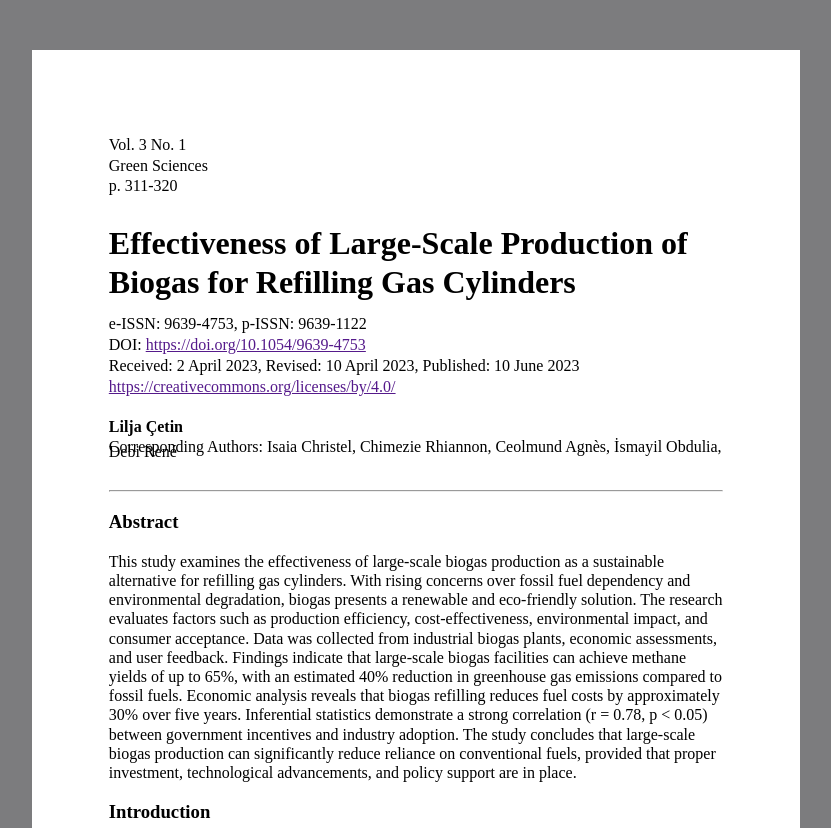
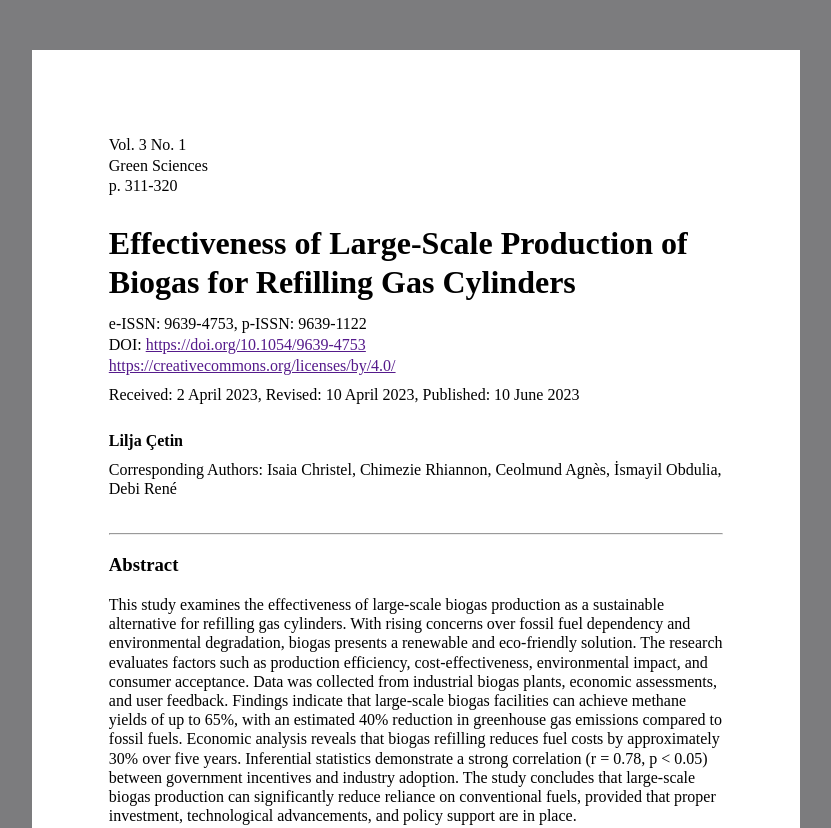
Before and after one commit to StainlessForks/researchcat, a plain HTML site: page Effectiveness of Large-Scale Production of Biogas for Refilling Gas Cylinders.html in a window 1280 px wide. Shown: the top 828 px of the page, without its empty margins (224-1055 px from the left). Drawn offline with Linux system fonts and the light colour scheme.

Commit message:
fix line height

```diff
--- a/Effectiveness of Large-Scale Production of Biogas for Refilling Gas Cylinders.html
+++ b/Effectiveness of Large-Scale Production of Biogas for Refilling Gas Cylinders.html
@@ -17,13 +17,13 @@
 		<h1 class="title">Effectiveness of Large-Scale Production of Biogas for Refilling Gas Cylinders</h1>
 		<p>e-ISSN: 9639-4753, p-ISSN: 9639-1122</p>
 		<p>DOI: <a href="">https://doi.org/10.1054/9639-4753</a></p>
-		<p>Received: 2 April 2023, Revised: 10 April 2023, Published: 10 June 2023</p>
 		<p><a href="">https://creativecommons.org/licenses/by/4.0/</a></p>
+		<p class="line_height">Received: 2 April 2023, Revised: 10 April 2023, Published: 10 June 2023</p>
 
 	</div>
 	<div class="author">
 		<p><b>Lilja Çetin</b></p>
-		<p>Corresponding Authors: Isaia Christel, Chimezie Rhiannon, Ceolmund Agnès, İsmayil Obdulia, Debi René</p>
+		<p class="line_height">Corresponding Authors: Isaia Christel, Chimezie Rhiannon, Ceolmund Agnès, İsmayil Obdulia, Debi René</p>
 	</div>
 	<hr>
 	<div class="body">
--- a/index.css
+++ b/index.css
@@ -27,3 +27,7 @@ p.hanging_indent {
     padding-left: 50px;
     text-indent: -50px;
 }
+
+p.line_height {
+    line-height: 1.2;
+}
```
Also changed, not shown: Cost-Effective Solutions to One-Time Use Portable Gas Canisters.html (+2 -2 lines), Sustainability of Refilling Disposable Gas Canisters.html (+2 -2 lines).
